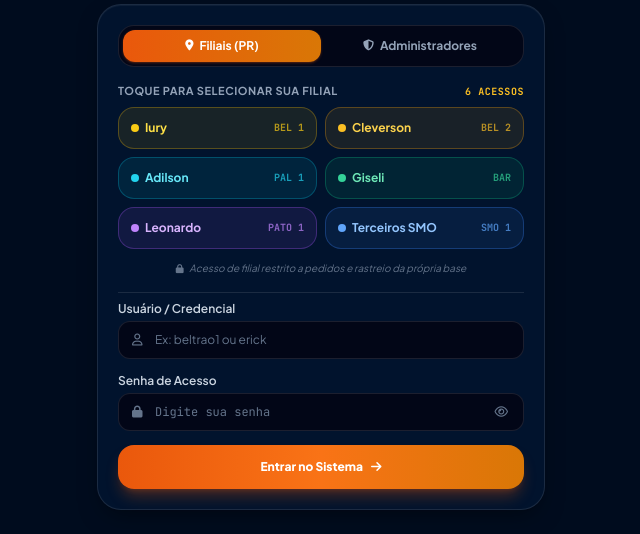
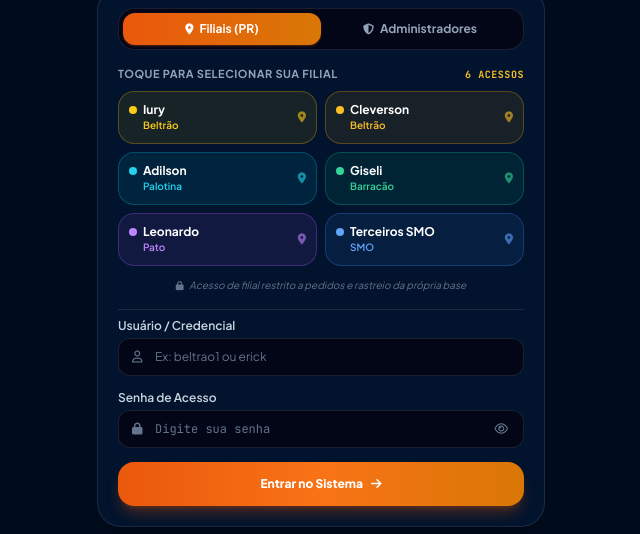
Before and after one commit to ErickRFinger/envioecompradematerialvigi, a website: page solicitar.html in a window 1280 px wide. Shown: the part 193-727 px from the top of the page, without its empty margins (319-959 px from the left). Drawn offline with nearby package versions, Linux system fonts and the light colour scheme.

Commit message:
feat(auth): exibir apenas a cidade abaixo do nome do solicitante nos cards de filial

```diff
--- a/solicitar.html
+++ b/solicitar.html
@@ -177,47 +177,65 @@
             <span class="text-amber-400 font-mono text-[10px]">6 acessos</span>
           </div>
           <div class="grid grid-cols-2 gap-2">
-            <button type="button" onclick="setQuickLogin('beltrao1')" id="mobile-quick-beltrao1" data-user="beltrao1" class="mobile-quick-card p-3 rounded-2xl border border-yellow-500/30 bg-yellow-500/10 text-yellow-300 font-bold text-xs hover:bg-yellow-500/20 active:scale-95 transition flex items-center justify-between cursor-pointer">
-              <span class="flex items-center gap-1.5 truncate">
-                <span class="w-2 h-2 rounded-full bg-yellow-400 shrink-0"></span>
-                <span class="truncate">Iury</span>
-              </span>
-              <span class="text-[10px] text-yellow-400/70 font-mono">BEL 1</span>
+            <button type="button" onclick="setQuickLogin('beltrao1')" id="mobile-quick-beltrao1" data-user="beltrao1" class="mobile-quick-card p-2.5 rounded-2xl border border-yellow-500/30 bg-yellow-500/10 hover:bg-yellow-500/20 active:scale-95 transition flex items-center justify-between cursor-pointer text-left">
+              <div class="truncate">
+                <div class="flex items-center gap-1.5">
+                  <span class="w-2 h-2 rounded-full bg-yellow-400 shrink-0"></span>
+                  <span class="truncate font-bold text-xs text-white">Iury</span>
+                </div>
+                <span class="text-[10px] text-yellow-400 font-semibold block pl-3.5">Beltrão</span>
+              </div>
+              <i class="fa-solid fa-location-dot text-[11px] text-yellow-400/60 shrink-0"></i>
             </button>
-            <button type="button" onclick="setQuickLogin('beltrao2')" id="mobile-quick-beltrao2" data-user="beltrao2" class="mobile-quick-card p-3 rounded-2xl border border-amber-500/30 bg-amber-500/10 text-amber-300 font-bold text-xs hover:bg-amber-500/20 active:scale-95 transition flex items-center justify-between cursor-pointer">
-              <span class="flex items-center gap-1.5 truncate">
-                <span class="w-2 h-2 rounded-full bg-amber-400 shrink-0"></span>
-                <span class="truncate">Cleverson</span>
-              </span>
-              <span class="text-[10px] text-amber-400/70 font-mono">BEL 2</span>
+            <button type="button" onclick="setQuickLogin('beltrao2')" id="mobile-quick-beltrao2" data-user="beltrao2" class="mobile-quick-card p-2.5 rounded-2xl border border-amber-500/30 bg-amber-500/10 hover:bg-amber-500/20 active:scale-95 transition flex items-center justify-between cursor-pointer text-left">
+              <div class="truncate">
+                <div class="flex items-center gap-1.5">
+                  <span class="w-2 h-2 rounded-full bg-amber-400 shrink-0"></span>
+                  <span class="truncate font-bold text-xs text-white">Cleverson</span>
+                </div>
+                <span class="text-[10px] text-amber-400 font-semibold block pl-3.5">Beltrão</span>
+              </div>
+              <i class="fa-solid fa-location-dot text-[11px] text-amber-400/60 shrink-0"></i>
             </button>
-            <button type="button" onclick="setQuickLogin('palotina1')" id="mobile-quick-palotina1" data-user="palotina1" class="mobile-quick-card p-3 rounded-2xl border border-cyan-500/30 bg-cyan-500/10 text-cyan-300 font-bold text-xs hover:bg-cyan-500/20 active:scale-95 transition flex items-center justify-between cursor-pointer">
-              <span class="flex items-center gap-1.5 truncate">
-                <span class="w-2 h-2 rounded-full bg-cyan-400 shrink-0"></span>
-                <span class="truncate">Adilson</span>
-              </span>
-              <span class="text-[10px] text-cyan-400/70 font-mono">PAL 1</span>
+            <button type="button" onclick="setQuickLogin('palotina1')" id="mobile-quick-palotina1" data-user="palotina1" class="mobile-quick-card p-2.5 rounded-2xl border border-cyan-500/30 bg-cyan-500/10 hover:bg-cyan-500/20 active:scale-95 transition flex items-center justify-between cursor-pointer text-left">
+              <div class="truncate">
+                <div class="flex items-center gap-1.5">
+                  <span class="w-2 h-2 rounded-full bg-cyan-400 shrink-0"></span>
+                  <span class="truncate font-bold text-xs text-white">Adilson</span>
+                </div>
+                <span class="text-[10px] text-cyan-400 font-semibold block pl-3.5">Palotina</span>
+              </div>
+              <i class="fa-solid fa-location-dot text-[11px] text-cyan-400/60 shrink-0"></i>
             </button>
-            <button type="button" onclick="setQuickLogin('barracao1')" id="mobile-quick-barracao1" data-user="barracao1" class="mobile-quick-card p-3 rounded-2xl border border-emerald-500/30 bg-emerald-500/10 text-emerald-300 font-bold text-xs hover:bg-emerald-500/20 active:scale-95 transition flex items-center justify-between cursor-pointer">
-              <span class="flex items-center gap-1.5 truncate">
-                <span class="w-2 h-2 rounded-full bg-emerald-400 shrink-0"></span>
-                <span class="truncate">Giseli</span>
-              </span>
-              <span class="text-[10px] text-emerald-400/70 font-mono">BAR</span>
+            <button type="button" onclick="setQuickLogin('barracao1')" id="mobile-quick-barracao1" data-user="barracao1" class="mobile-quick-card p-2.5 rounded-2xl border border-emerald-500/30 bg-emerald-500/10 hover:bg-emerald-500/20 active:scale-95 transition flex items-center justify-between cursor-pointer text-left">
+              <div class="truncate">
+                <div class="flex items-center gap-1.5">
+                  <span class="w-2 h-2 rounded-full bg-emerald-400 shrink-0"></span>
+                  <span class="truncate font-bold text-xs text-white">Giseli</span>
+                </div>
+                <span class="text-[10px] text-emerald-400 font-semibold block pl-3.5">Barracão</span>
+              </div>
+              <i class="fa-solid fa-location-dot text-[11px] text-emerald-400/60 shrink-0"></i>
             </button>
-            <button type="button" onclick="setQuickLogin('pato1')" id="mobile-quick-pato1" data-user="pato1" class="mobile-quick-card p-3 rounded-2xl border border-purple-500/30 bg-purple-500/10 text-purple-300 font-bold text-xs hover:bg-purple-500/20 active:scale-95 transition flex items-center justify-between cursor-pointer">
-              <span class="flex items-center gap-1.5 truncate">
-                <span class="w-2 h-2 rounded-full bg-purple-400 shrink-0"></span>
-                <span class="truncate">Leonardo</span>
-              </span>
-              <span class="text-[10px] text-purple-400/70 font-mono">PATO 1</span>
+            <button type="button" onclick="setQuickLogin('pato1')" id="mobile-quick-pato1" data-user="pato1" class="mobile-quick-card p-2.5 rounded-2xl border border-purple-500/30 bg-purple-500/10 hover:bg-purple-500/20 active:scale-95 transition flex items-center justify-between cursor-pointer text-left">
+              <div class="truncate">
+                <div class="flex items-center gap-1.5">
+                  <span class="w-2 h-2 rounded-full bg-purple-400 shrink-0"></span>
+                  <span class="truncate font-bold text-xs text-white">Leonardo</span>
+                </div>
+                <span class="text-[10px] text-purple-400 font-semibold block pl-3.5">Pato</span>
+              </div>
+              <i class="fa-solid fa-location-dot text-[11px] text-purple-400/60 shrink-0"></i>
             </button>
-            <button type="button" onclick="setQuickLogin('smo1')" id="mobile-quick-smo1" data-user="smo1" class="mobile-quick-card p-3 rounded-2xl border border-blue-500/30 bg-blue-500/10 text-blue-300 font-bold text-xs hover:bg-blue-500/20 active:scale-95 transition flex items-center justify-between cursor-pointer">
-              <span class="flex items-center gap-1.5 truncate">
-                <span class="w-2 h-2 rounded-full bg-blue-400 shrink-0"></span>
-                <span class="truncate">Terceiros SMO</span>
-              </span>
-              <span class="text-[10px] text-blue-400/70 font-mono">SMO 1</span>
+            <button type="button" onclick="setQuickLogin('smo1')" id="mobile-quick-smo1" data-user="smo1" class="mobile-quick-card p-2.5 rounded-2xl border border-blue-500/30 bg-blue-500/10 hover:bg-blue-500/20 active:scale-95 transition flex items-center justify-between cursor-pointer text-left">
+              <div class="truncate">
+                <div class="flex items-center gap-1.5">
+                  <span class="w-2 h-2 rounded-full bg-blue-400 shrink-0"></span>
+                  <span class="truncate font-bold text-xs text-white">Terceiros SMO</span>
+                </div>
+                <span class="text-[10px] text-blue-400 font-semibold block pl-3.5">SMO</span>
+              </div>
+              <i class="fa-solid fa-location-dot text-[11px] text-blue-400/60 shrink-0"></i>
             </button>
           </div>
           <p class="text-[10px] text-slate-500 italic text-center pt-1">
```
Also changed, not shown: index.html (+12 -12 lines), sistema_solicitacao_materiais.html (+12 -12 lines).
